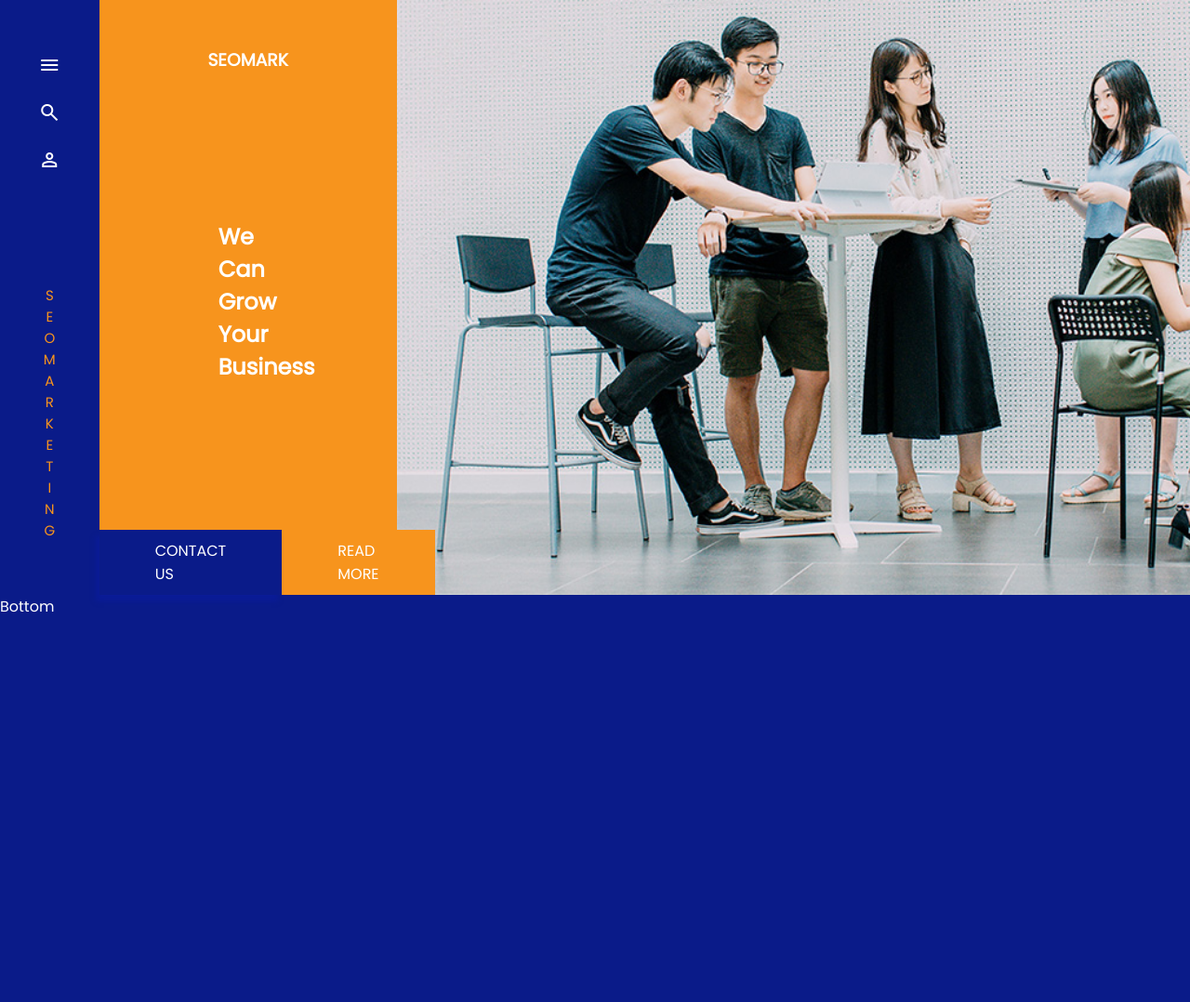
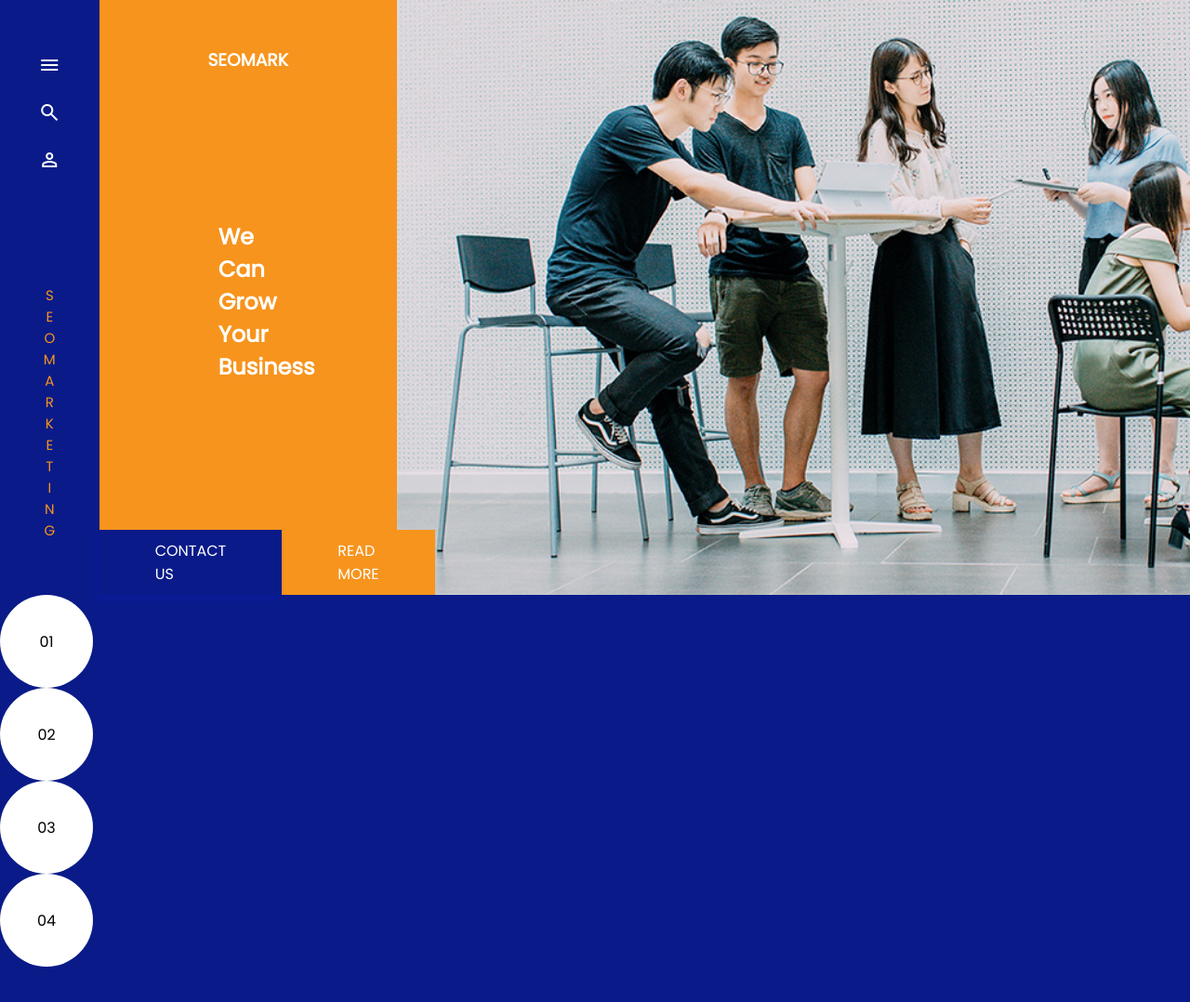
Before and after one commit to chadrackmbala/reproduction-template, a plain HTML site: page index.html in a window 1280 px wide. Shown: the top 1078 px of the page at 93% size. Drawn offline with nearby package versions, Linux system fonts and the light colour scheme.

Commit message:
Add files via upload

```diff
--- a/index.html
+++ b/index.html
@@ -67,7 +67,19 @@
         </div>
         <div class="right"></div>
         <div class="bottom">
-            <p>Bottom</p>
+            <div class="pointer"></div>
+            <div class="losange">
+                <p>01</p>
+            </div>
+            <div class="losange">
+                <p>02</p>
+            </div>
+            <div class="losange">
+                <p>03</p>
+            </div>
+            <div class="losange">
+                <p>04</p>
+            </div>
         </div>
     </section>
     <!-- <section class="second-section">
--- a/style.css
+++ b/style.css
@@ -109,3 +109,17 @@ body {
     background-color: darkcyan;
     height: 100vh;
 }
+.losange {
+    display: flex;
+    justify-content: center;
+    align-items: center;
+    color: #000;
+    background-color: #fff;
+    height: 100px;
+    width: 100px;
+    border-radius: 150px;
+    -webkit-border-radius: 150px;
+    -moz-border-radius: 150px;
+    -ms-border-radius: 150px;
+    -o-border-radius: 150px;
+}
```
